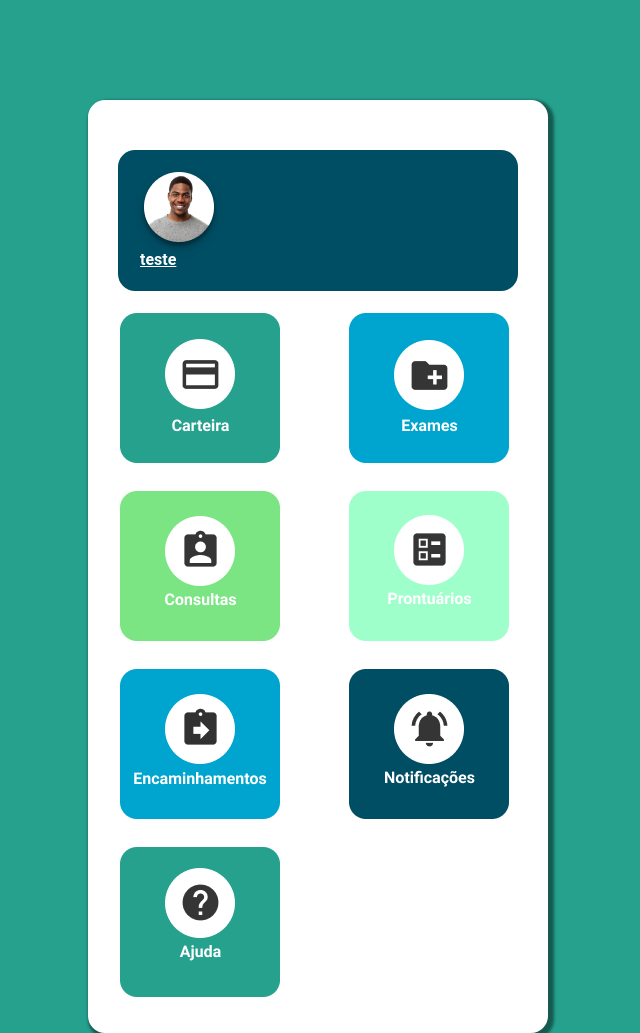
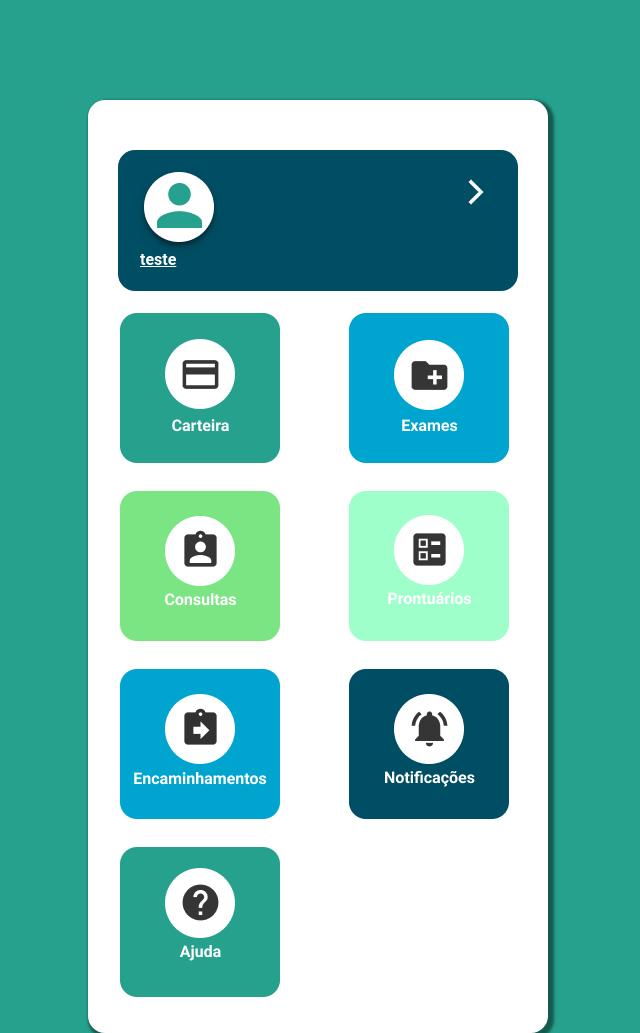
Before and after one commit to TiagoSantost/ProjetoFim, a plain HTML site: page LAIBOSIX/principal/paginaPrincipal.html in a window 1280 px wide. Shown: the top 1033 px of the page, without its empty margins (322-962 px from the left). Drawn offline with Linux system fonts and the light colour scheme.

Commit message:
Novas imagens e Botão Perfil
Adicionando novas imagens ao projeto e alteração no botão perfil da tela principal

```diff
--- a/LAIBOSIX/principal/paginaPrincipal.html
+++ b/LAIBOSIX/principal/paginaPrincipal.html
@@ -13,19 +13,20 @@
         <div class="card">
             <button class="container-perfil">
                 <div class="container-perfil-informations">
-                    <img src="/LAIBOSIX/img/Foto-Perfil.png" alt="" style="filter: drop-shadow(0px 4px 4px rgba(0, 0, 0, 0.25));">
+                    <img src="/LAIBOSIX/img/Perfil.png" alt="" style="filter: drop-shadow(0px 4px 4px rgba(0, 0, 0, 0.25));">
                     <a id="logado"> </a>
                     <a href="">teste</a>
                 </div>
+                <img src="/LAIBOSIX/img/botãoIr.png" alt="" class="botãoIr">
             </button>
 
             <div class="botoes-menu">
                 <div class="coluna1">
-                    <button type="button">
+                    <button type="button" >
                         <img src="/LAIBOSIX/img/Carteira.png"  />
                     </button>
 
-                    <button type="button">
+                    <button type="button" href="http://127.0.0.1:5500/LAIBOSIX/consultas/index.html">
                         <img src="/LAIBOSIX/img/Consultas.png"  />
                     </button>
 
--- a/LAIBOSIX/principal/stylePrincipal.css
+++ b/LAIBOSIX/principal/stylePrincipal.css
@@ -27,7 +27,7 @@ body{
 
 .container-perfil{
     display: flex;
-    justify-content: left;
+    justify-content: space-between;
     background-color: #004E64;
     height: auto;
     width: 100%;
@@ -42,6 +42,15 @@ body{
     margin-bottom: 20px;
     text-align: left;
 
+}
+
+.botãoIr{
+    display: block;
+    color: white;
+    max-width: 10%;
+    height: auto;
+    margin-top: 20px;
+    margin-right: 20px;
 }
 
 .botoes-menu{
```
Also changed, not shown: LAIBOSIX/img/Perfil.png (added), LAIBOSIX/img/botãoIr.png (added).
